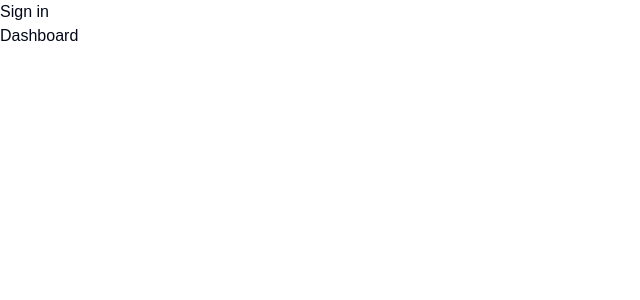
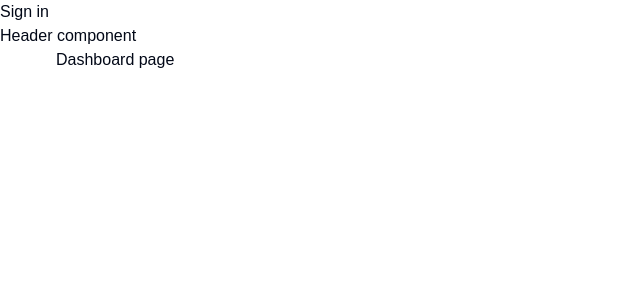
Before and after one commit to ZionYin/finance-tracker, a Next.js app: page / in a window 1280 px wide. Shown: the top 300 px of the page, without its empty margins (0-640 px from the left). Built offline with nearby package versions, Linux system fonts and the light colour scheme; no server answers.

Commit message:
Add header component and layout

```diff
--- /dev/null
+++ b/app/(dashborad)/layout.tsx
@@ -0,0 +1,18 @@
+import Header from "../components/ui/header";
+
+type Props = {
+    children: React.ReactNode
+}
+
+const DashboardLayout = ({ children }: Props) => {
+    return (
+        <>
+            <Header />
+            <main className="px-3 lg:px-14">
+                {children}
+            </main>
+        </>
+    );
+}
+
+export default DashboardLayout;
--- a/app/(dashborad)/page.tsx
+++ b/app/(dashborad)/page.tsx
@@ -1,7 +1,7 @@
 export default function Page() {
   return (
     <div>
-      <h1>Dashboard</h1>
+      <h1>Dashboard page</h1>
     </div>
   );
 }
--- /dev/null
+++ b/app/components/ui/header.tsx
@@ -0,0 +1,9 @@
+const Header = () => {
+    return (
+        <div>
+            Header component
+        </div>
+    );
+}
+
+export default Header;
```
